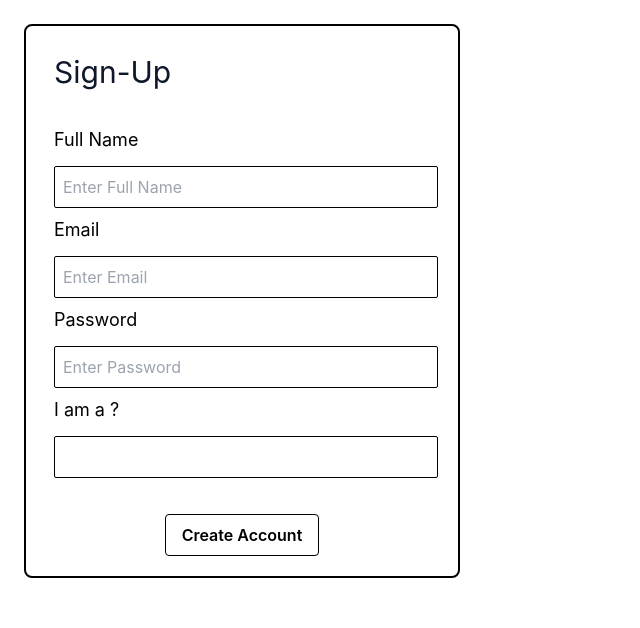
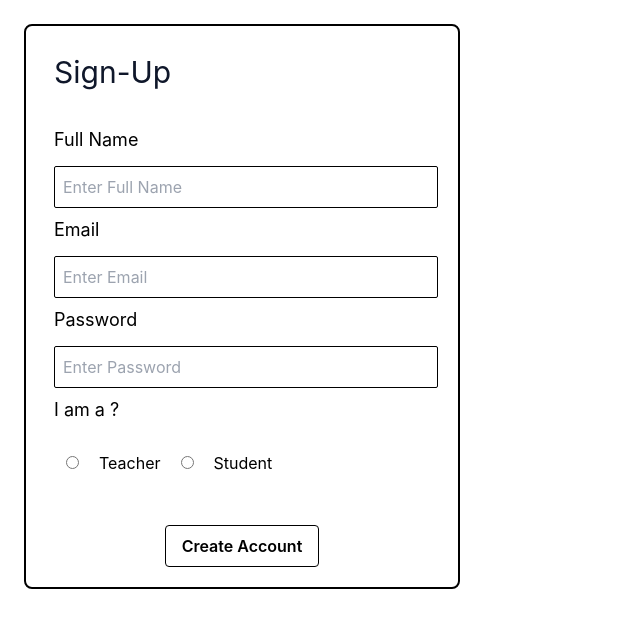
Before and after one commit to programmerpranit/codeissance_35_vadapav, a Next.js app: page /account/signup in a window 1280 px wide. Shown: the top 628 px of the page, without its empty margins (0-640 px from the left). Built offline with nearby package versions, Linux system fonts and the light colour scheme.

Commit message:
radio buttons added

```diff
--- a/pages/account/signup.jsx
+++ b/pages/account/signup.jsx
@@ -20,7 +20,10 @@ const Signup = () => {
           </div>
           <div>
             <h3 className=' text-lg p-2 mb-1 mr-5'>I am a ?</h3>
-            <input className=' border-black border rounded-sm w-96 p-2 ml-2' />
+            <input type="radio" name="role" value={1} className='m-5 text-lg text-black' />
+            <label>Teacher</label>
+            <input type="radio" name="role" value={0} className='m-5 text-lg text-black' />
+            <label>Student</label>
           </div>
         </div>
         <div className='justify-center flex  mb-5'>
```
